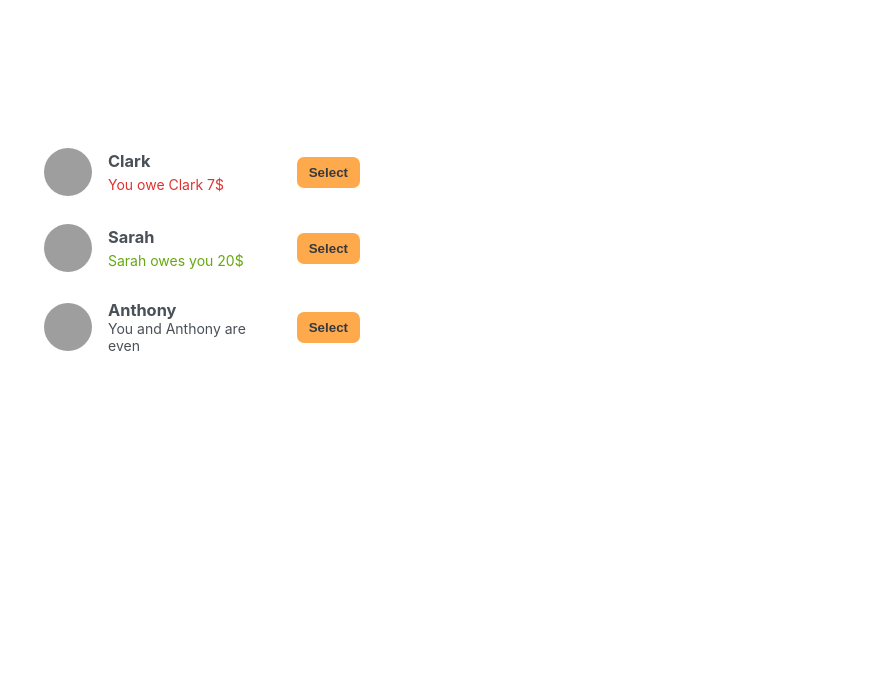
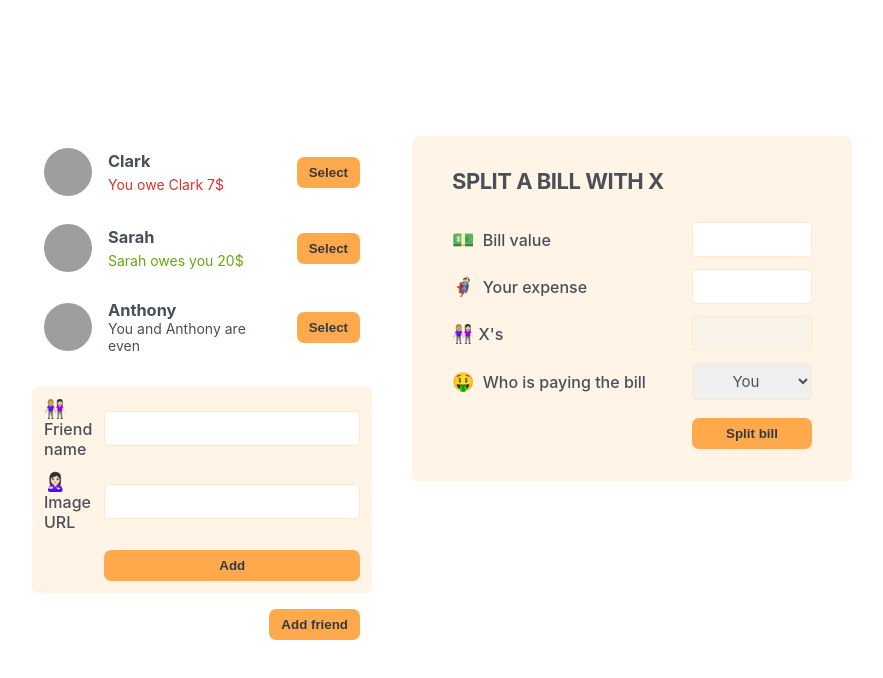
Before and after one commit to BothSann/eat-n-split-react, a React (Create React App) app: page / in a window 1280 px wide. Shown: the top 678 px of the page, without its empty margins (198-1081 px from the left). Built offline with nearby package versions, Linux system fonts and the light colour scheme; grey boxes are pictures that could not be loaded.

Commit message:
update App.js

```diff
--- a/src/App.js
+++ b/src/App.js
@@ -24,7 +24,10 @@
     <div className="app">
       <div className="sidebar">
         <FriendsList />
+        <FormAddFriend />
+        <Button>Add friend</Button>
       </div>
+      <FormSplitBill />
     </div>
   );
 }
@@ -59,7 +62,50 @@
 
       {friend.balance === 0 && <p>You and {friend.name} are even</p>}
 
-      <button className="button">Select</button>
+      <Button>Select</Button>
     </li>
   );
 }
+
+function FormAddFriend({}) {
+  return (
+    <form className="form-add-friend">
+      <label>👩🏼‍🤝‍👩🏻Friend name</label>
+      <input type="text"></input>
+
+      <label>🙎🏻‍♀️ Image URL</label>
+      <input type="text"></input>
+
+      <Button>Add</Button>
+    </form>
+  );
+}
+
+function FormSplitBill() {
+  return (
+    <form className="form-split-bill">
+      <h2>Split a bill with X </h2>
+
+      <label>💵 Bill value</label>
+      <input type="text"></input>
+
+      <label>🦸🏻‍♂️ Your expense</label>
+      <input type="text"></input>
+
+      <label>👩🏼‍🤝‍👩🏻X's</label>
+      <input disabled type="text"></input>
+
+      <label>🤑 Who is paying the bill</label>
+      <select>
+        <option value="user">You</option>
+        <option value="friend">X</option>
+      </select>
+
+      <Button>Split bill</Button>
+    </form>
+  );
+}
+
+function Button({ children }) {
+  return <button className="button">{children}</button>;
+}
```
